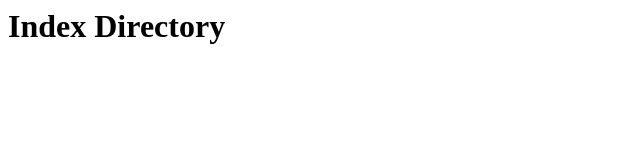
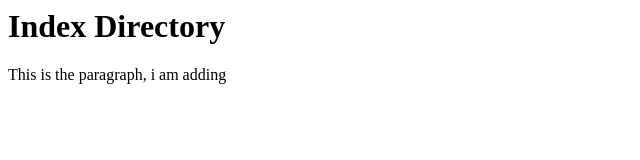
Before and after one commit to HarshitPatel25/Full-Stack-Dev, a website: page index.html in a window 1280 px wide. Shown: the whole page, without its empty margins (0-640 px from the left). Drawn offline with Linux system fonts and the light colour scheme.

Commit message:
Second Commit

```diff
--- a/index.html
+++ b/index.html
@@ -4,5 +4,6 @@
 
     <body>
         <h1>Index Directory</h1>
+        <p>This is the paragraph, i am adding</p>
     </body>
 </html>
```
Also changed, not shown: package.json (added, +24 -0 lines), 2 other files.
